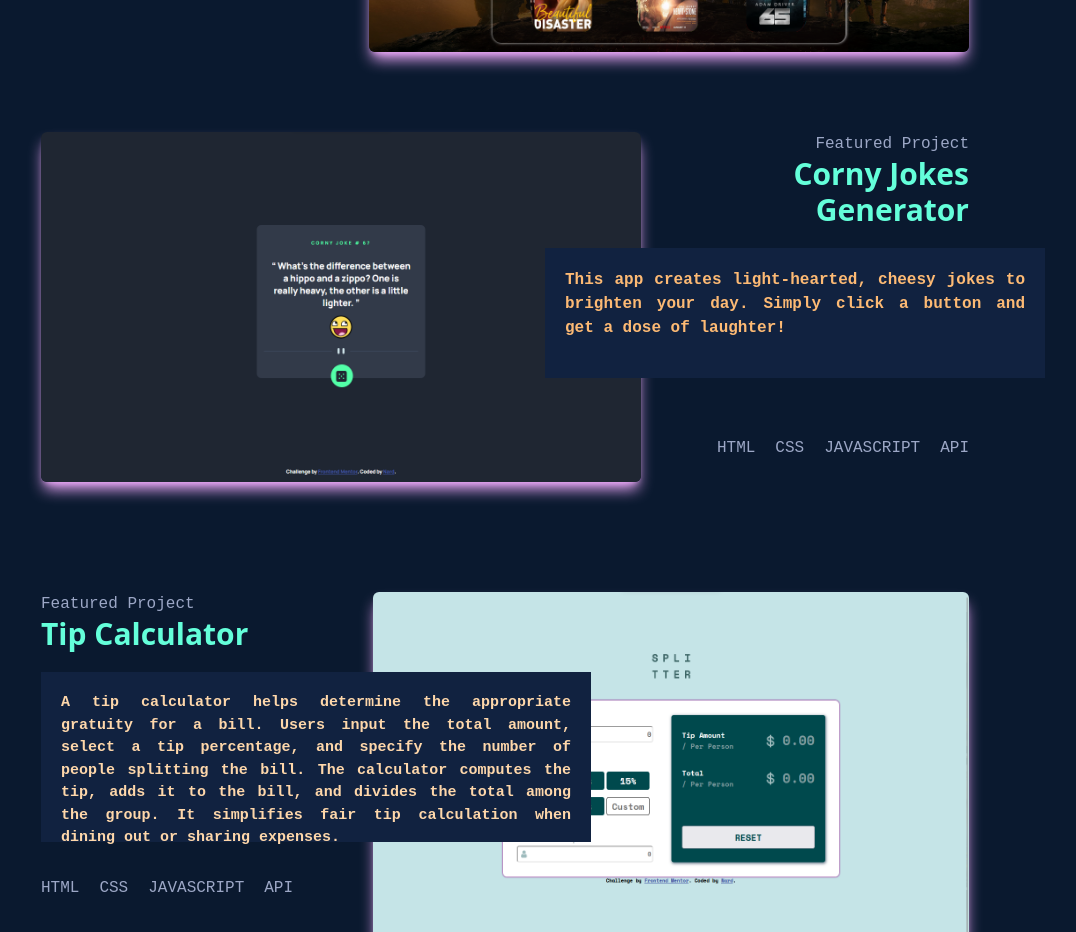
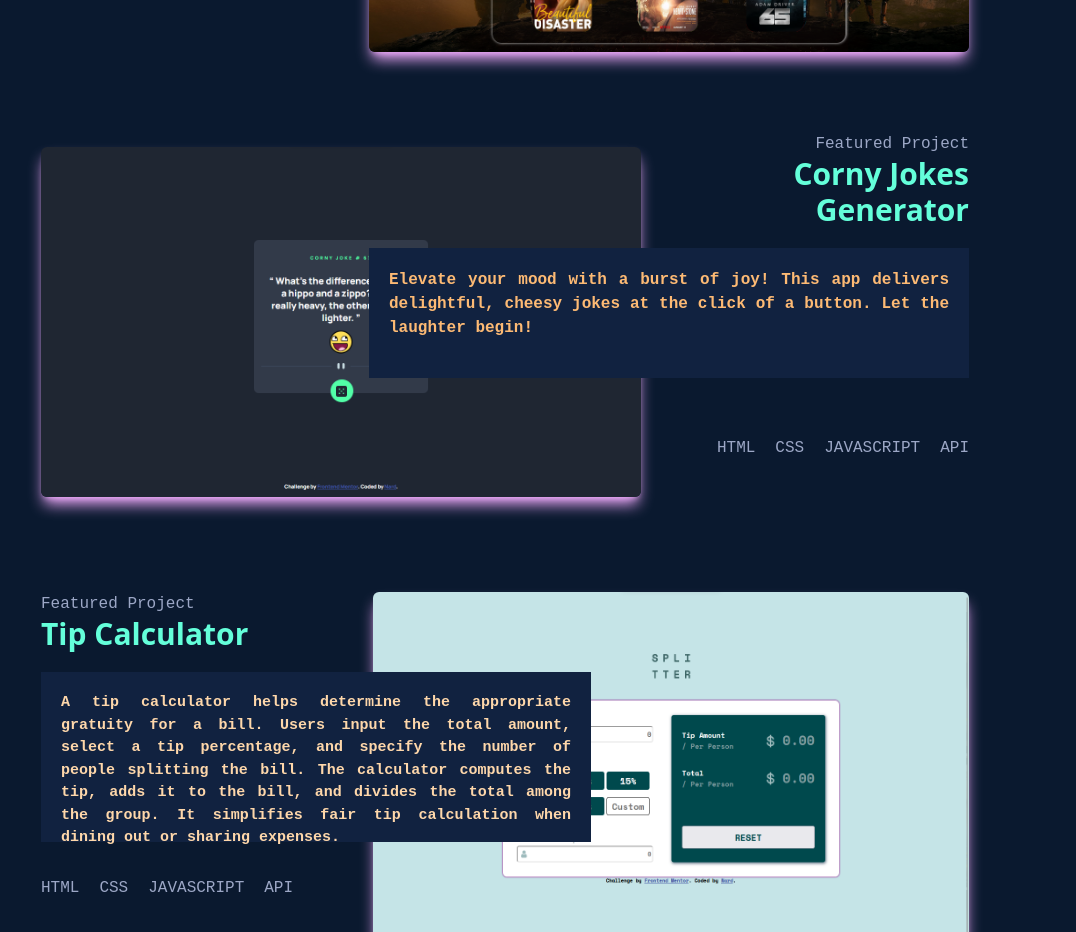
Before and after one commit to CocoShesh/MyPorfolio_Becerro, a React (Vite) app: page / in a window 1280 px wide. Shown: the part 3340-4272 px from the top of the page, without its empty margins (135-1211 px from the left). Built offline with nearby package versions, Linux system fonts and the light colour scheme; some icons are missing.

Commit message:
Update ThirdProject.jsx

```diff
--- a/src/components/ThirdProject.jsx
+++ b/src/components/ThirdProject.jsx
@@ -5,21 +5,22 @@ const ThirdProject = () => {
   return (
     <>
       <section className=" flex  flex-col mx-auto max-xl:hidden  gap-20  mt-20  px-44 justify-center items-center scroll-smooth">
-        <section className="flex ">
+        <section className="flex justify-center items-center  ">
           <img
             src="/preview-2.png"
             alt=""
-            className="w-[600px] h-[350px]  shadow-lg shadow-fuchsia-300 rounded-md "
+            className="w-[600px] h-[350px] object-cover  shadow-lg shadow-fuchsia-300 rounded-md "
           />
-          <section className=" text-right relative w-[500px] h-auto">
+          <section className=" text-right relative  w-[600px] 2xl:w-[550px] h-auto">
             <p className="font-Mono text-[#9ca7c6]">Featured Project</p>
             <h1 className=" font-Noto text-3xl font-bold text-[#64ffda]">
               Corny Jokes Generator
             </h1>
-            <section className="w-[500px] h-[130px] bg-[#112240] mt-5 p-5 absolute -left-24 font-Mono">
+            <section className="w-[600px] h-[130px] bg-[#112240] mt-5 p-5 absolute right-0 font-Mono">
               <p className="text-justify font-bold font-Mono  text-orange-300">
-                This app creates light-hearted, cheesy jokes to brighten your
-                day. Simply click a button and get a dose of laughter!
+                Elevate your mood with a burst of joy! This app delivers
+                delightful, cheesy jokes at the click of a button. Let the
+                laughter begin!
               </p>
             </section>
             <section className="mt-52  ">
```
